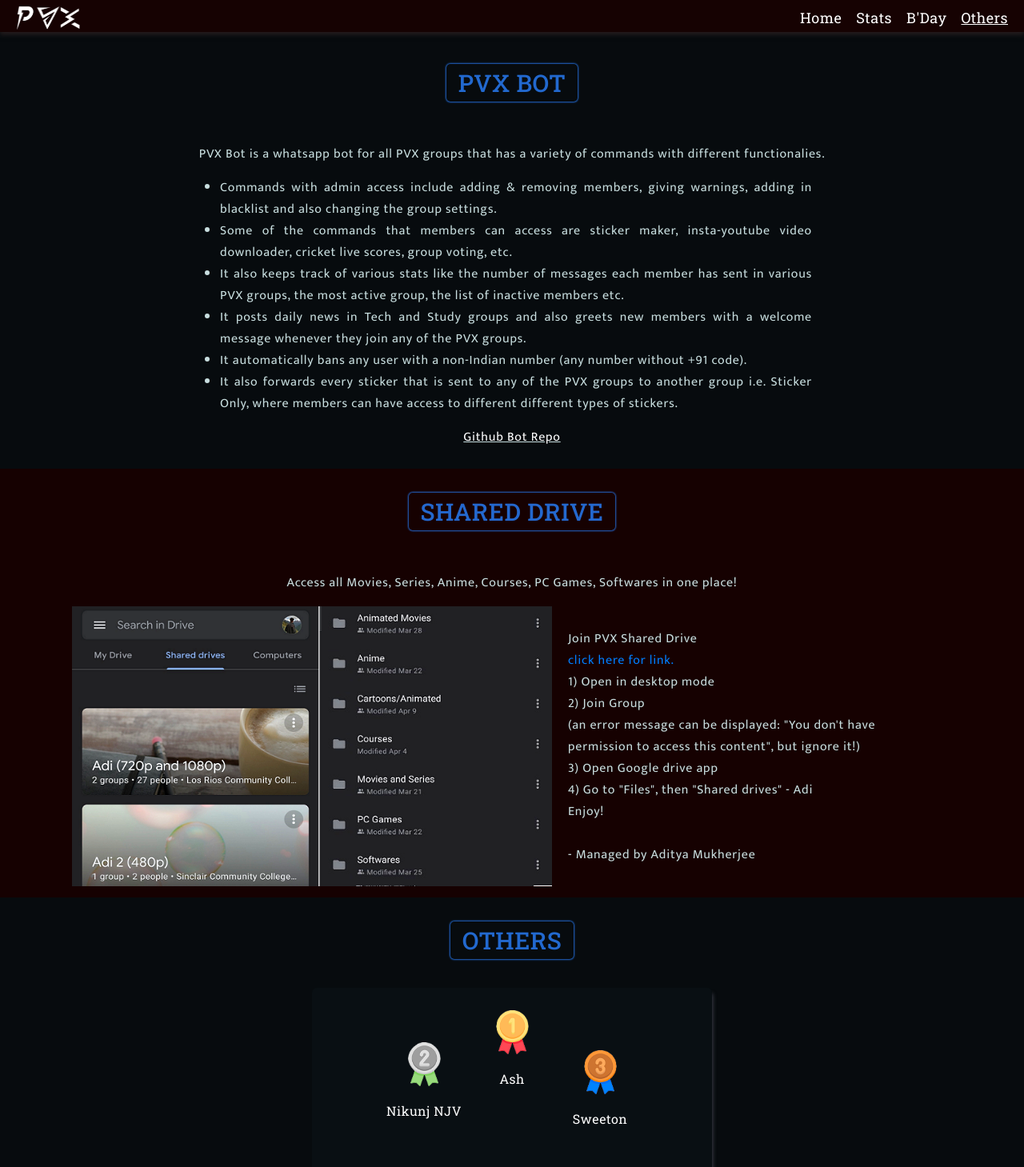
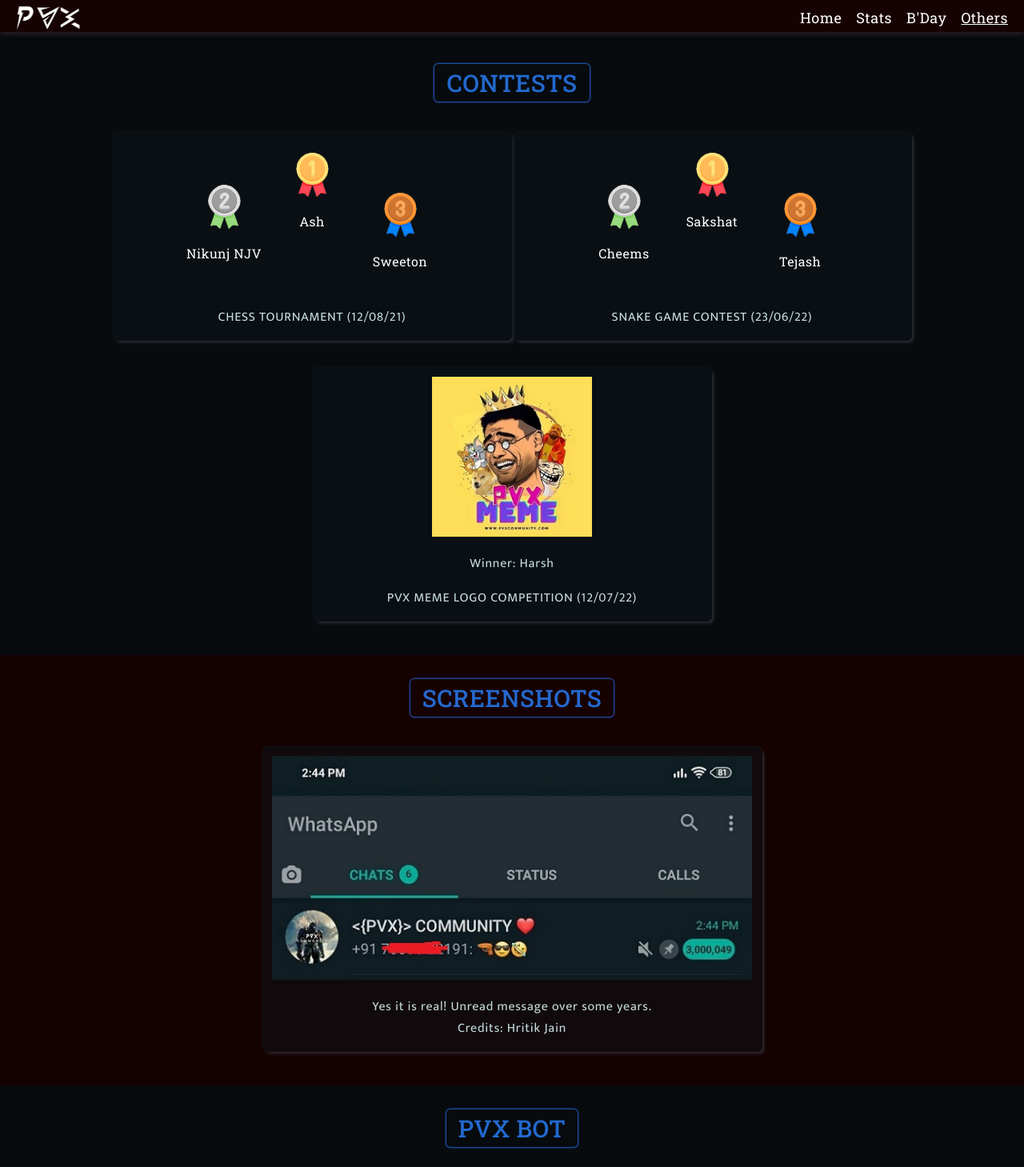
Before and after one commit to Shubhamrawat5/PVX-WEBSITE-NEXTJS, a Next.js app: page /others in a window 1280 px wide. Shown: the top 1459 px of the page at 80% size. Built offline with nearby package versions, Linux system fonts and the light colour scheme.

Commit message:
add meme competition info

```diff
--- a/components/others/Bot.js
+++ b/components/others/Bot.js
@@ -7,7 +7,7 @@
         PVX Bot is a whatsapp bot for all PVX groups that has a variety of
         commands with different functionalies.
         <br />
-        <ul>
+        <ol>
           <li>
             Commands with admin access include adding & removing members, giving
             warnings, adding in blacklist and also changing the group settings.
@@ -30,13 +30,13 @@
           <li>
             It automatically bans any user with a non-Indian number (any number
             without +91 code).
-          </li>{" "}
+          </li>
           <li>
             It also forwards every sticker that is sent to any of the PVX groups
             to another group i.e. Sticker Only, where members can have access to
             different different types of stickers.
           </li>
-        </ul>
+        </ol>
         <u>
           <a href="https://github.com/Shubhamrawat5/whatsapp-bot-md">
             Github Bot Repo
--- a/components/others/Extra.jsx
+++ b/components/others/Extra.jsx
@@ -1,9 +1,17 @@
 import Image from "next/image";
+const memeImg = "/static/group/meme.jpg";
 
 export default function Extra() {
   return (
-    <section id="achieve-section" className="section">
-      <h2 className="section-heading">OTHERS</h2>
+    <>
+      <section
+        id="achieve-section"
+        className="section"
+        style={{
+          paddingTop: "80px",
+        }}
+      >
+        <h2 className="section-heading">CONTESTS</h2>
         <div className="achieve-container">
           {/* <div  className="achieve-box donation">
           <img  src={certiImg} alt="certificate" />
@@ -81,6 +89,16 @@
             <p className="subheading-p">SNAKE GAME CONTEST (23/06/22)</p>
           </div>
 
+          <div className="achieve-box tournament">
+            <Image src={memeImg} alt="meme" height="200" width="200" />
+            <p className="subheading-p">Winner: Harsh</p>
+            <p className="subheading-p">PVX MEME LOGO COMPETITION (12/07/22)</p>
+          </div>
+        </div>
+      </section>
+      <section id="achieve-section" className="section">
+        <h2 className="section-heading">SCREENSHOTS</h2>
+        <div className="achieve-container">
           <div className="achieve-box unread">
             <Image
               src="/static/pvx/unread.jpg"
@@ -95,5 +113,6 @@
           </div>
         </div>
       </section>
+    </>
   );
 }
--- a/components/others/Others.jsx
+++ b/components/others/Others.jsx
@@ -5,9 +5,9 @@
 export default function Others() {
   return (
     <>
+      <Extra />
       <Bot />
       <Drive />
-      <Extra />
     </>
   );
 }
--- a/styles/globals.css
+++ b/styles/globals.css
@@ -177,16 +177,14 @@
   color: #c8dedf;
   letter-spacing: 0.8px;
 }
-#bot-section {
-  padding-top: 80px;
-}
-#bot-section ul {
+
+#bot-section ol {
   text-align: left;
   margin: 15px auto;
   max-width: 750px;
   padding: 0;
 }
-#bot-section ul li {
+#bot-section ol li {
   margin-left: 10px;
   text-align: justify;
 }
@@ -525,8 +523,9 @@
 
 .achieve-container {
   display: flex;
-  flex-direction: column;
   align-items: center;
+  justify-content: center;
+  flex-wrap: wrap;
 }
 
 .achieve-box {
```
Lines whose indentation alone changed are shown as unchanged.
